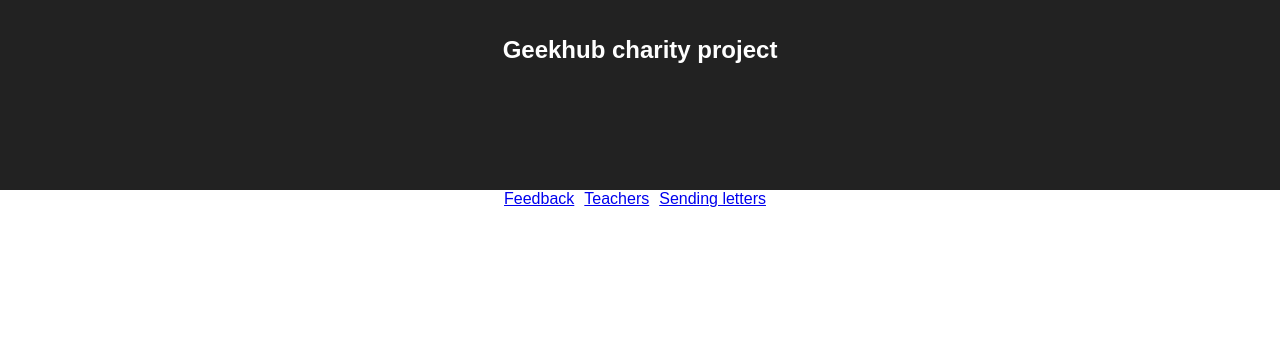
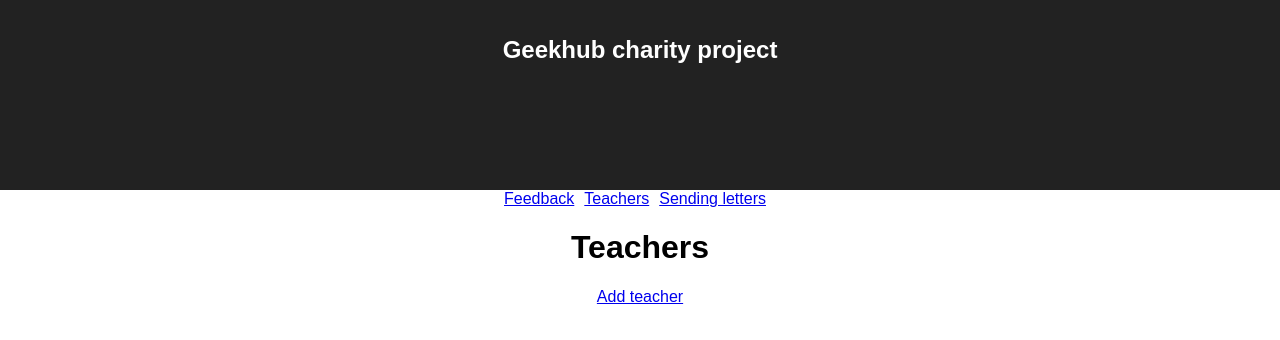
Before and after one commit to lyudmila-schastlyvets/geekhub-feedback-react, a React (Create React App) app: page /admin/teachers in a window 1280 px wide. Shown: the top 340 px of the page. Built offline with nearby package versions, Linux system fonts and the light colour scheme.

Commit message:
add 'admin' in url

```diff
--- a/src/App.js
+++ b/src/App.js
@@ -16,17 +16,17 @@ class App extends Component {
           <h1 className="App-title">Geekhub charity project</h1>
         </header>
           <nav>
-              <Link to='/feedback'>Feedback</Link>
-              <Link to='/teachers'>Teachers</Link>
-              <Link to='/sending_letters'>Sending letters</Link>
+              <Link to='/admin/feedback'>Feedback</Link>
+              <Link to='/admin/teachers'>Teachers</Link>
+              <Link to='/admin/sending_letters'>Sending letters</Link>
           </nav>
           <div className='routes'>
               <Switch>
-                  <Route exact path='/' component={Home} />
-                  <Route path='/feedback' component={Feedback} />
-                  <Route path='/teachers' component={Teachers} />
-                  <Route path='/add_teacher' component={addTeacher} />
-                  <Route path='/sending_letters' component={SendingLetters} />
+                  <Route exact path='/admin' component={Home} />
+                  <Route path='/admin/feedback' component={Feedback} />
+                  <Route path='/admin/teachers' component={Teachers} />
+                  <Route path='/admin/add_teacher' component={addTeacher} />
+                  <Route path='/admin/sending_letters' component={SendingLetters} />
               </Switch>
           </div>
       </div>
--- a/src/components/admin/teachersList.js
+++ b/src/components/admin/teachersList.js
@@ -8,7 +8,7 @@ class Teachers extends Component {
         return (
             <div>
                 <h1>Teachers</h1>
-                <Link to='/add_teacher'>Add teacher</Link>
+                <Link to='/admin/add_teacher'>Add teacher</Link>
             </div>
         )
     }
```
